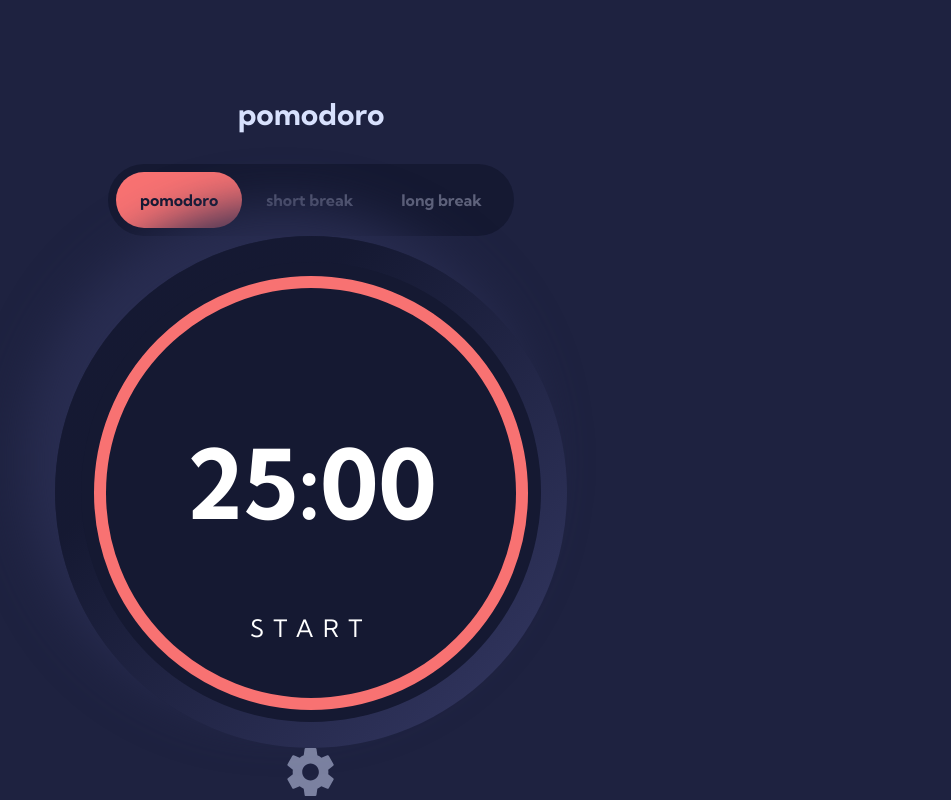
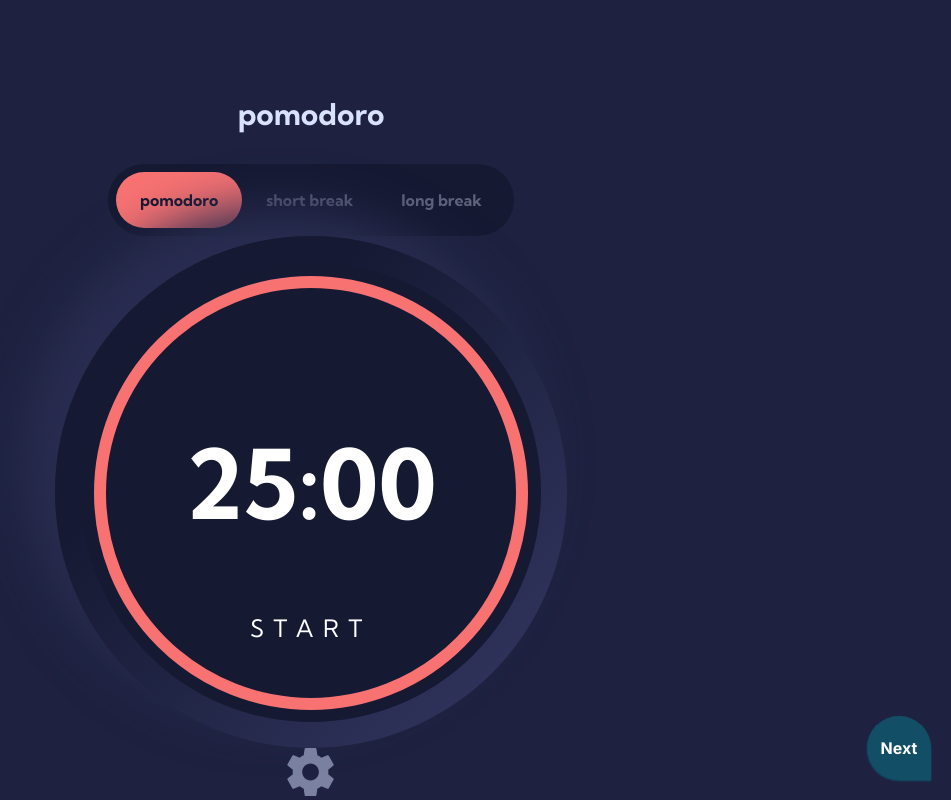
Before and after one commit to lucas-bresson/portfolio, a Next.js app: page /pomodoro in a window 1280 px wide. Shown: the whole page, without its empty margins (329-1280 px from the left). Built offline with nearby package versions, Linux system fonts and the light colour scheme.

Commit message:
add simple NavigateNextButton to root layout

```diff
--- a/src/app/layout.tsx
+++ b/src/app/layout.tsx
@@ -3,6 +3,7 @@ import { Inter } from 'next/font/google';
 import './globals.css';
 import { ThemeProvider } from 'next-themes';
 import React from 'react';
+import NavigateNextButton from './ui/components/NavigateNextButton';
 
 const inter = Inter({ subsets: ['latin'] });
 
@@ -19,7 +20,10 @@ export default function RootLayout({
   return (
     <html lang="en" className="scroll-smooth">
       <body className={inter.className}>
-        <ThemeProvider attribute="class">{children}</ThemeProvider>
+        <ThemeProvider attribute="class">
+          {children}
+          <NavigateNextButton />
+        </ThemeProvider>
       </body>
     </html>
   );
--- /dev/null
+++ b/src/app/ui/components/NavigateNextButton.tsx
@@ -0,0 +1,40 @@
+'use client';
+
+import { useRouter, usePathname } from 'next/navigation';
+
+const ROUTES = [
+  '/',
+  '/bookmark',
+  '/clipboard',
+  '/shortly',
+  '/loopstudios',
+  '/fylo',
+  '/multi-step-form',
+  '/memory-game',
+  '/pomodoro',
+  '/password-generator',
+];
+
+export default function NavigateNextButton() {
+  const router = useRouter();
+  const pathname = usePathname();
+
+  const handleNext = () => {
+    const currentIndex = ROUTES.indexOf(pathname);
+
+    const nextIndex = (currentIndex + 1) % ROUTES.length;
+
+    router.push(ROUTES[nextIndex]);
+  };
+
+  if (pathname === '/') return;
+
+  return (
+    <button
+      onClick={handleNext}
+      className="fixed bottom-5 right-5 z-40 h-16 w-16 cursor-pointer rounded-full rounded-br-xl bg-oceanBlue p-0.5 font-bold text-white shadow-sm shadow-oceanBlue hover:opacity-80"
+    >
+      Next
+    </button>
+  );
+}
```
